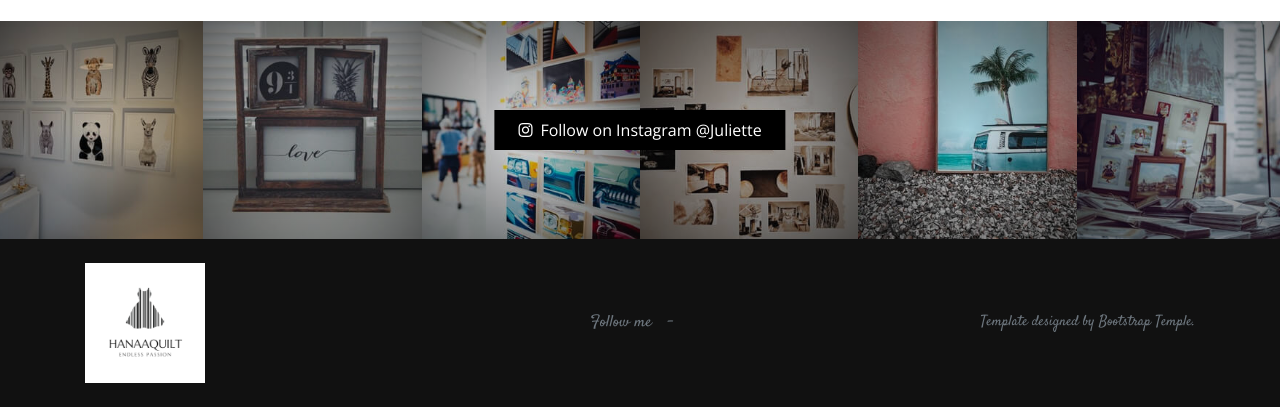
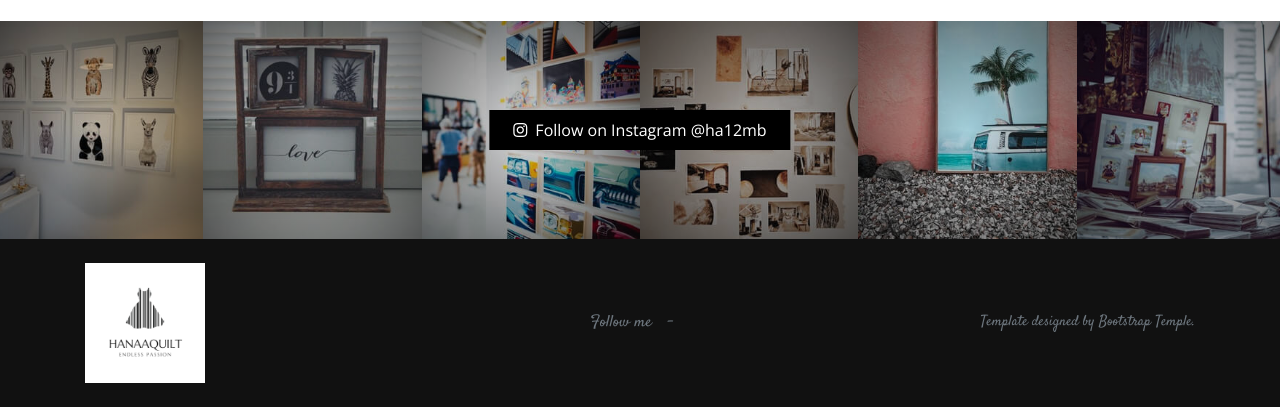
Before and after one commit to aelseewy/HanaaQuiltBlog, a Django app: page / in a window 1280 px wide. Shown: the part 1735-2142 px from the top of the page. Run offline with Django 3.2, Linux system fonts and the light colour scheme; data that the repository does not hold is empty; some libraries are stand-ins or nearby versions.

Commit message:
updated instagram

```diff
--- a/pages/templates/blogpost/base2.html
+++ b/pages/templates/blogpost/base2.html
@@ -155,7 +155,7 @@
     </section>
 
     <section>
-      <div class="instagram-section-title d-none d-sm-block"><i class="fab fa-instagram mr-2"></i>Follow on Instagram @Juliette</div>
+      <div class="instagram-section-title d-none d-sm-block"><i class="fab fa-instagram mr-2"></i>Follow on Instagram @ha12mb</div>
       <div class="container-fluid px-0">
         <div class="row">
           <div class="col-lg-2 col-4 p-0"><a class="d-block instagram-item" href="#"><img class="img-fluid" src="{% static 'img/instagram-1.jpg' %}" alt="">
```
